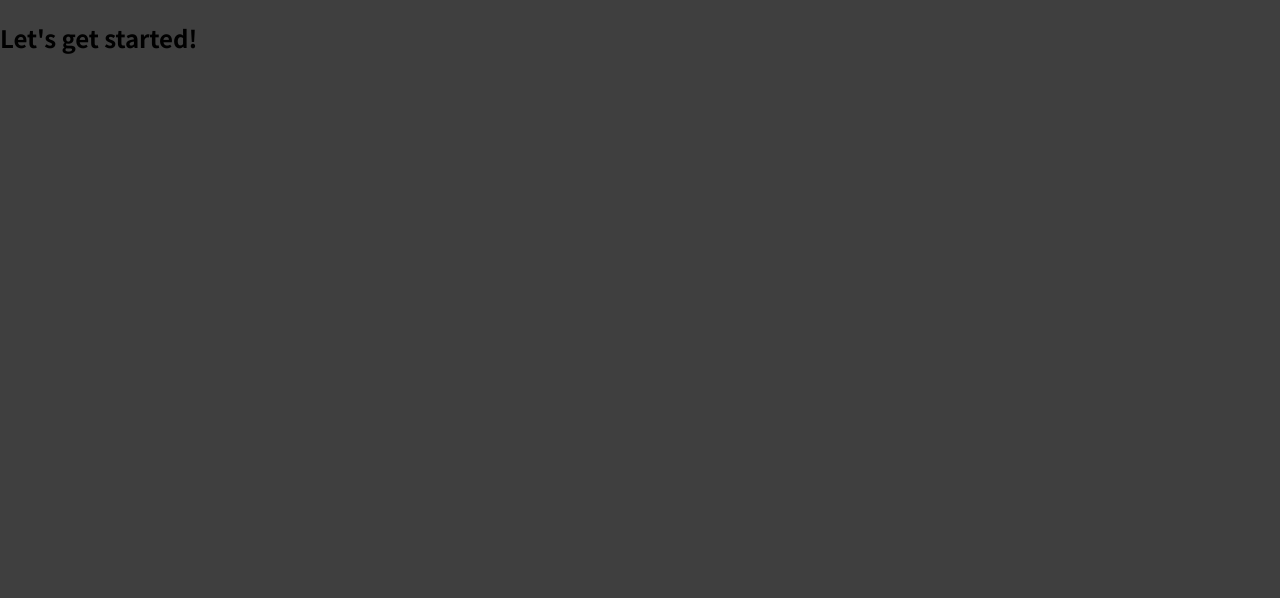
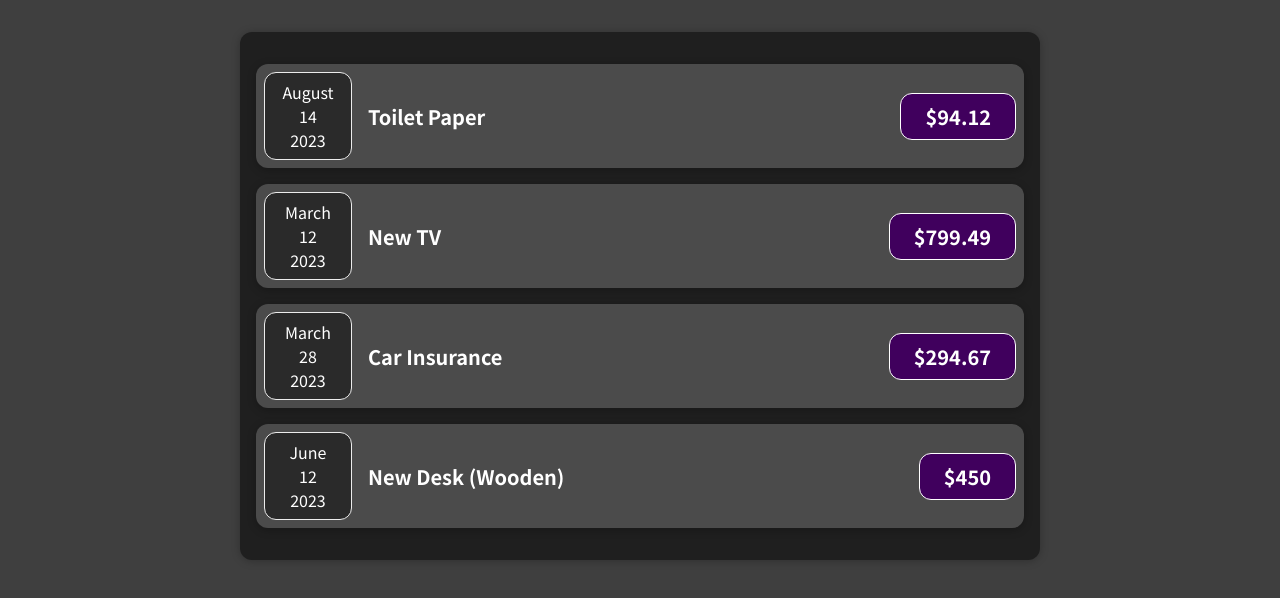
Before and after one commit to Trent-dotcom/finance-tracker, a JavaScript app: page / in a window 1280 px wide. Shown: the top 598 px of the page. Built offline with nearby package versions, Linux system fonts and the light colour scheme.

Commit message:
Created new components and styling

```diff
--- a/src/App.js
+++ b/src/App.js
@@ -1,7 +1,30 @@
+import ExpensesComponent from "./components/ExpensesComponent";
+
 function App() {
+  const expenses = [
+    {
+      id: 'e1',
+      title: 'Toilet Paper',
+      amount: 94.12,
+      date: new Date(2023, 7, 14),
+    },
+    { id: 'e2', title: 'New TV', amount: 799.49, date: new Date(2023, 2, 12) },
+    {
+      id: 'e3',
+      title: 'Car Insurance',
+      amount: 294.67,
+      date: new Date(2023, 2, 28),
+    },
+    {
+      id: 'e4',
+      title: 'New Desk (Wooden)',
+      amount: 450,
+      date: new Date(2023, 5, 12),
+    },
+  ];
   return (
     <div>
-      <h2>Let's get started!</h2>
+      <ExpensesComponent items={expenses} />
     </div>
   );
 }
--- /dev/null
+++ b/src/components/ExpenseDate.css
@@ -0,0 +1,26 @@
+.expense-date {
+    display: flex;
+    flex-direction: column;
+    width: 5.5rem;
+    height: 5.5rem;
+    border: 1px solid #ececec;
+    background-color: #2a2a2a;
+    color: white;
+    border-radius: 12px;
+    align-items: center;
+    justify-content: center;
+}
+
+.expense-date__month {
+    font-size: 0.75rem;
+    font-weight: bold;
+}
+
+.expense-date__year {
+    font-size: 0.75rem;
+}
+
+.expense-date__day {
+    font-size: 1.5rem;
+    font-weight: bold;
+}
--- /dev/null
+++ b/src/components/ExpenseDate.js
@@ -0,0 +1,16 @@
+import './ExpenseDate.css'
+
+function ExpenseDate(props) {
+    const month = props.date.toLocaleString('en-US', { month: 'long' });
+    const day = props.date.toLocaleString('en-US', { day: '2-digit' });
+    const year = props.date.getFullYear();
+    return (
+        <div className='expense-date'>
+            <div>{month}</div>
+            <div>{day}</div>
+            <div>{year}</div>
+        </div>
+    )
+}
+
+export default ExpenseDate
--- /dev/null
+++ b/src/components/ExpenseItem.css
@@ -0,0 +1,56 @@
+.expense-item {
+    display: flex;
+    justify-content: space-between;
+    align-items: center;
+    box-shadow: 0 2px 8px rgba(0, 0, 0, 0.25);
+    padding: 0.5rem;
+    margin: 1rem 0;
+    border-radius: 12px;
+    background-color: #4b4b4b;
+}
+
+.expense-item__description {
+    display: flex;
+    flex-direction: column;
+    gap: 1rem;
+    align-items: flex-end;
+    flex-flow: column-reverse;
+    justify-content: flex-start;
+    flex: 1;
+}
+
+.expense-item h2 {
+    color: #3a3a3a;
+    font-size: 1rem;
+    flex: 1;
+    margin: 0 1rem;
+    color: white;
+}
+
+.expense-item__price {
+    font-size: 1rem;
+    font-weight: bold;
+    color: white;
+    background-color: #40005d;
+    border: 1px solid white;
+    padding: 0.5rem;
+    border-radius: 12px;
+}
+
+@media (min-width: 580px) {
+    .expense-item__description {
+        flex-direction: row;
+        align-items: center;
+        justify-content: flex-start;
+        flex: 1;
+    }
+
+    .expense-item__description h2 {
+        font-size: 1.25rem;
+    }
+
+    .expense-item__price {
+        font-size: 1.25rem;
+        padding: 0.5rem 1.5rem;
+    }
+}
--- /dev/null
+++ b/src/components/ExpenseItem.js
@@ -0,0 +1,16 @@
+import ExpenseDate from './ExpenseDate';
+import './ExpenseItem.css';
+
+function ExpenseItem(props) {
+    return (
+        <div className='expense-item'>
+            <ExpenseDate date={props.date} />
+            <div className='expense-item__description'>
+                <h2>{props.title}</h2>
+                <div className='expense-item__price'>${props.amount}</div>
+            </div>
+        </div>
+    );
+}
+
+export default ExpenseItem
--- /dev/null
+++ b/src/components/ExpensesComponent.css
@@ -0,0 +1,9 @@
+.expenses {
+    padding: 1rem;
+    background-color: rgb(31, 31, 31);
+    margin: 2rem auto;
+    width: 50rem;
+    max-width: 95%;
+    border-radius: 12px;
+    box-shadow: 0 1px 8px rgba(0, 0, 0, 0.25);
+}
--- /dev/null
+++ b/src/components/ExpensesComponent.js
@@ -0,0 +1,14 @@
+import ExpenseItem from "./ExpenseItem";
+import './ExpensesComponent.css';
+
+function ExpensesComponent(props) {
+    return (
+        <div className="expenses">
+            <ExpenseItem title={props.items[0].title} amount={props.items[0].amount} date={props.items[0].date} />
+            <ExpenseItem title={props.items[1].title} amount={props.items[1].amount} date={props.items[1].date} />
+            <ExpenseItem title={props.items[2].title} amount={props.items[2].amount} date={props.items[2].date} />
+            <ExpenseItem title={props.items[3].title} amount={props.items[3].amount} date={props.items[3].date} />
+        </div>
+    )
+}
+export default ExpensesComponent;
```
